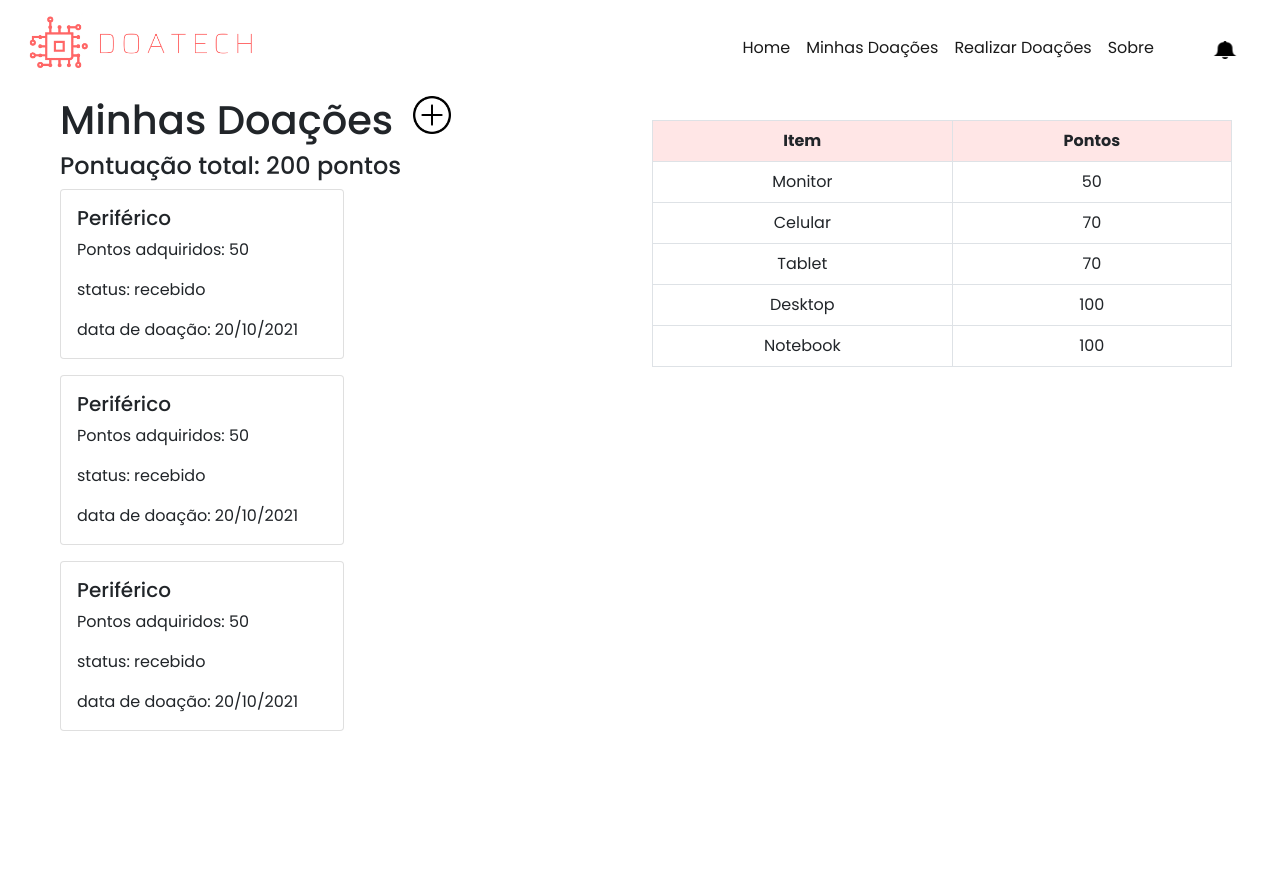
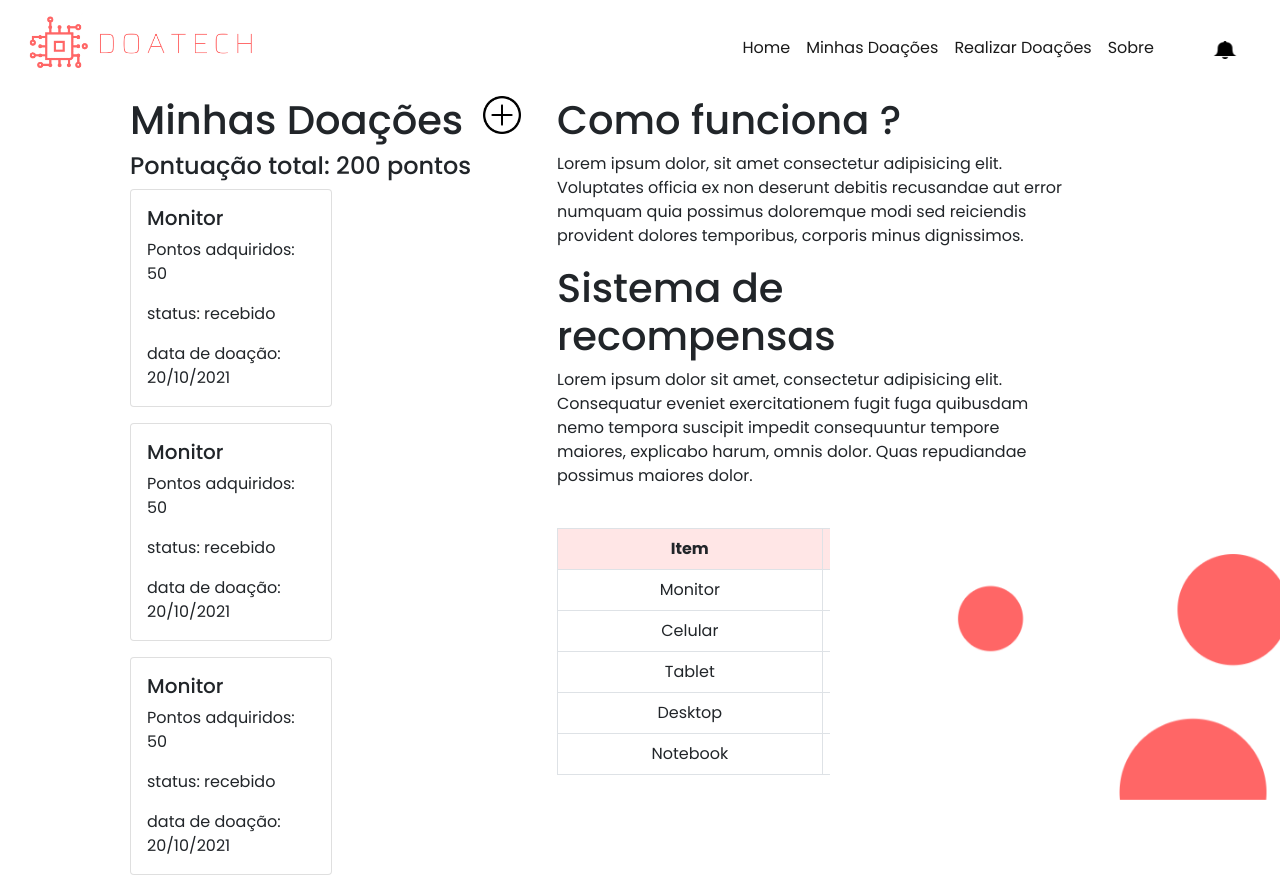
Before and after one commit to Hackatona-AGES-2022/CriativiDev, a React (Create React App) app in the folder frontend/creativdev-front/: page /doador-logado in a window 1280 px wide. Before the commit the page ends 800 px from the top, so only its background shows below. Built offline with nearby package versions, Linux system fonts and the light colour scheme; no server answers.

Commit message:
Ajuste card

```diff
--- a/frontend/creativdev-front/src/components/Card.jsx
+++ b/frontend/creativdev-front/src/components/Card.jsx
@@ -4,7 +4,7 @@ export const Card = () => {return(
         <div class="col-sm-6 pb-3">
             <div class="card">
                 <div class="card-body">
-                    <h5 class="card-title">Periférico</h5>
+                    <h5 class="card-title">Monitor</h5>
                     <p class="card-text">Pontos adquiridos: 50</p>
                     <p class="card-text">status: recebido</p>
                     <p class="card-text">data de doação: 20/10/2021</p>
--- a/frontend/creativdev-front/src/screens/ TelaDoadorLogado.jsx
+++ b/frontend/creativdev-front/src/screens/ TelaDoadorLogado.jsx
@@ -5,6 +5,7 @@ import { HeaderDonator } from '../containers/Header';
 import { BtnSalvar, BtnFechar } from "../components/Botoes";
 import { Card } from "../components/Card";
 import plus from "../assets/plus.png"
+import circle from "../assets/circle-scatter-haikei.png"
 
 
 const TelaDoadorLogado =()=> {
@@ -28,6 +29,12 @@ const TelaDoadorLogado =()=> {
         },
         spacingPlusButton: {
             paddingLeft: "12px",
+        },
+        imgTeste:{
+            position: "fixed",
+            bottom: "0",
+            right: "0",
+            width: "450px",
         },
     }
 
@@ -65,13 +72,14 @@ const TelaDoadorLogado =()=> {
     }, []);
 
     return(
-    <div className="container-fluid">
+    <div className="container-fluid" >
 
         <HeaderDonator/>
 
+<div className="container" style={styles.teste}>
 
         <div className="row">
-    <div className="col-6">
+    <div className="col-5 ">
         <div className="row ps-5">
             <div style={styles.teste}>
                 <div>
@@ -89,6 +97,10 @@ const TelaDoadorLogado =()=> {
         </div>
     </div>
     <div className="col-6 pe-5">
+        <h1>Como funciona ?</h1>
+        <p>Lorem ipsum dolor, sit amet consectetur adipisicing elit. Voluptates officia ex non deserunt debitis recusandae aut error numquam quia possimus doloremque modi sed reiciendis provident dolores temporibus, corporis minus dignissimos.</p>
+        <h1>Sistema de recompensas</h1>
+        <p>Lorem ipsum dolor sit amet, consectetur adipisicing elit. Consequatur eveniet exercitationem fugit fuga quibusdam nemo tempora suscipit impedit consequuntur tempore maiores, explicabo harum, omnis dolor. Quas repudiandae possimus maiores dolor.</p>
     <div className="row">
         <div className="col-12">
                 <table className='table table-bordered table-responsive mt-4'>
@@ -126,10 +138,13 @@ const TelaDoadorLogado =()=> {
                     </tr>
                     </tbody>
                 </table></div>
+
 </div>
     </div>
     </div>
 
+    </div>
+    <img src={circle} alt="" style={styles.imgTeste}/>
     </div>
 
 
```
Also changed, not shown: frontend/creativdev-front/src/assets/circle-scatter-haikei.png (added).
